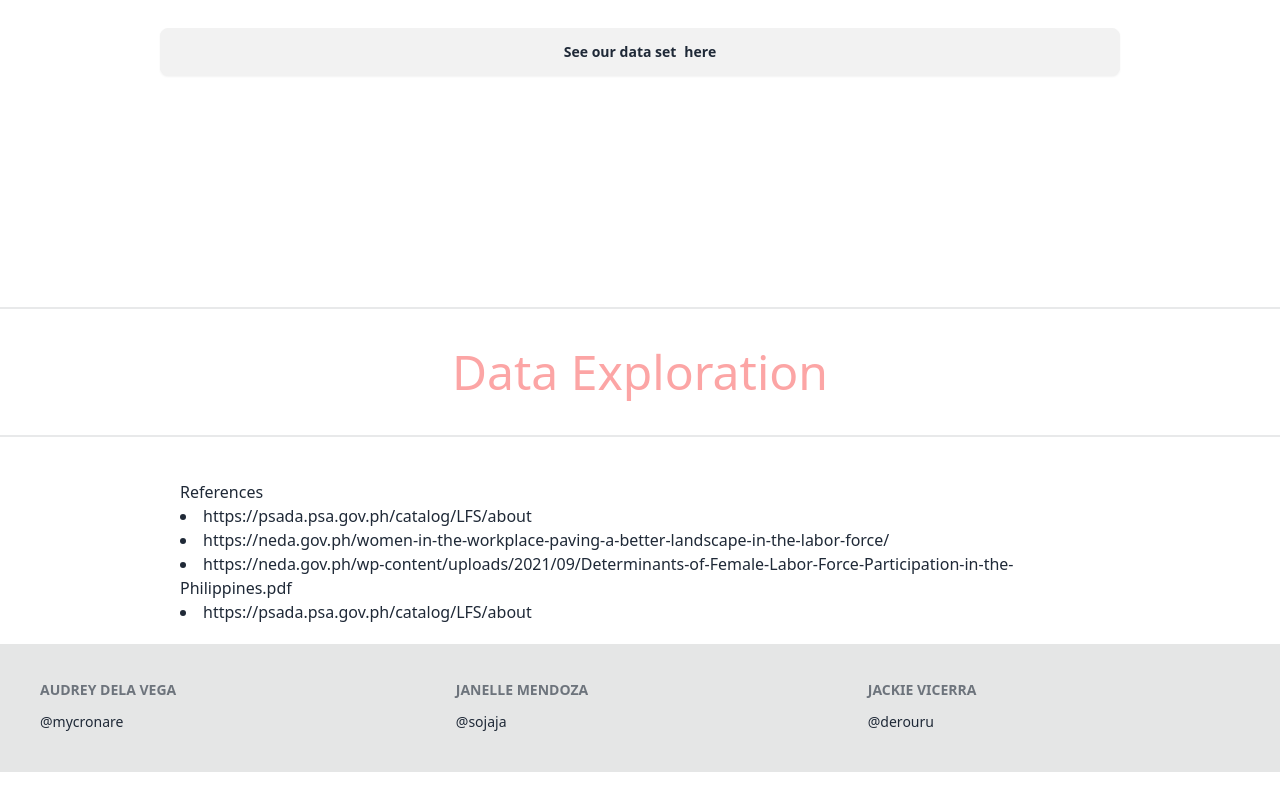
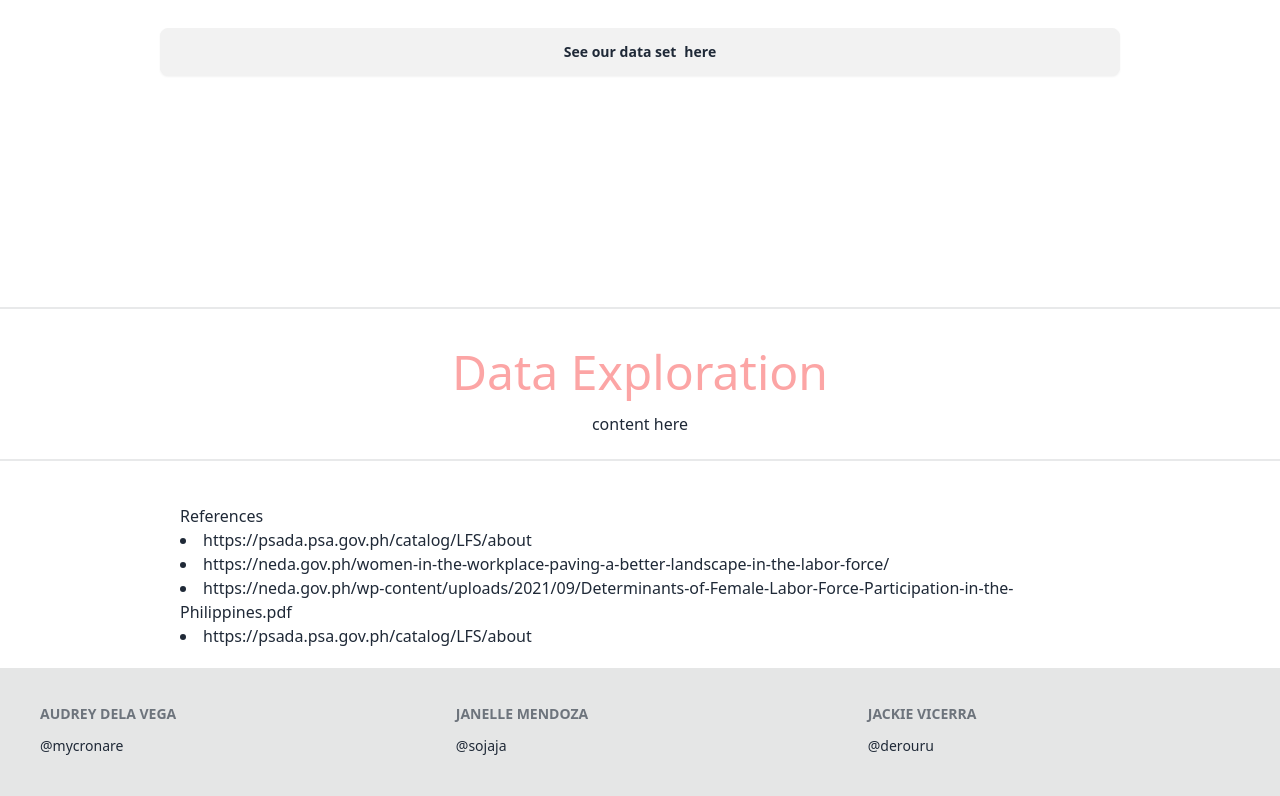
Before and after one commit to derouru/CS132-Portfolio, a SvelteKit app: page / in a window 1280 px wide. Shown: the part 2976-3772 px from the top of the page. Before the commit the page ends 3748 px from the top, so only its background shows below. Built offline with nearby package versions, Linux system fonts and the light colour scheme.

Commit message:
Update styling

```diff
--- a/src/routes/+page.svelte
+++ b/src/routes/+page.svelte
@@ -15,7 +15,7 @@
 			</ul>
 		</div>
 	</div>
-  <!-- ~ ~ ~ ~ ~ ~ ~ ~ ~ ~ ~ ~ ~ CONTENT SECTION ~ ~ ~ ~ ~ ~ ~ ~ ~ ~ ~ ~ ~ -->
+  <!-- ~ ~ ~ ~ ~ ~ ~ ~ ~ ~ ~ ~ ~ LANDING SECTION ~ ~ ~ ~ ~ ~ ~ ~ ~ ~ ~ ~ ~ -->
   <div class="hero min-h-screen bg-gradient-to-r from-red-300 from-20% via-red-300 via-30% to-red-100 to-90%">
     <div class="hero-content text-center">
       <div class="max-w-4xl">
@@ -25,7 +25,7 @@
       </div>
     </div>
   </div>
-  <!-- ~ ~ ~ ~ ~ ~ ~ ~ ~ ~ ~ ~ ~ CONTENT SECTION ~ ~ ~ ~ ~ ~ ~ ~ ~ ~ ~ ~ ~ -->
+  <!-- ~ ~ ~ ~ ~ ~ ~ ~ ~ ~ ~ ~ ~ BACKGROUND / OVERVIEW SECTION ~ ~ ~ ~ ~ ~ ~ ~ ~ ~ ~ ~ ~ -->
   <div class="flex flex-col items-center justify-center h-3/4 w-3/4 mx-auto mt-6">
     <h1 class="text-5xl py-4 font-medium text-center">The fight for gender equality and women empowerment is <span class="text-red-300">long and arduous</span></h1>
     <span> In the Philippines, the patriarchal mindset is glaringly apparent, with the stigmatization of gender roles leaving women less likely to take on more domestic, familial duties, in favor of hanging the more productive work to males.
@@ -37,7 +37,7 @@
       From the 2023 Labor Force Survey, there is a 21.3% gap in labor participation status between men and women.</p>
   </div>
   <div class="divider"></div>
-  <!-- ~ ~ ~ ~ ~ ~ ~ ~ ~ ~ ~ ~ ~ CONTENT SECTION ~ ~ ~ ~ ~ ~ ~ ~ ~ ~ ~ ~ ~ -->
+  <!-- ~ ~ ~ ~ ~ ~ ~ ~ ~ ~ ~ ~ ~ HYPOTHESIS SECTION ~ ~ ~ ~ ~ ~ ~ ~ ~ ~ ~ ~ ~ -->
   <div class="flex flex-col h-3/4 w-3/4 mx-auto">
     <h3 class="text-3xl py-4 font-medium text-center text-red-300">TLDR; What's the problem?</h3>
     <p>Gender bias strengthens the lack of institutionalized support for discrimination against women in the labor force.</p>
@@ -65,7 +65,7 @@
     <h3 class="text-3xl py-4 font-medium text-center">So what now?</h3>
       <p>We analyzed data from factors affecting bias in recruitment, opportunities, and participation of women in the labor force.</p>
   </div>
-  <!-- ~ ~ ~ ~ ~ ~ ~ ~ ~ ~ ~ ~ ~ CONTENT SECTION ~ ~ ~ ~ ~ ~ ~ ~ ~ ~ ~ ~ ~ -->
+  <!-- ~ ~ ~ ~ ~ ~ ~ ~ ~ ~ ~ ~ ~ DATA COLLECTION SECTION ~ ~ ~ ~ ~ ~ ~ ~ ~ ~ ~ ~ ~ -->
   <div class="divider"></div>
   <div class="flex flex-col h-screen w-3/4 mx-auto">
     <h1 class="text-5xl py-4 font-medium text-center text-red-300">Data Collection</h1>
@@ -80,12 +80,14 @@
         <p>A total of 1000 observations were collected!</p>
     <button class="btn py-4 mt-6">See our data set <a href="https://docs.google.com/spreadsheets/d/1JgijpA5MjRV2Fa3gpj7ithFEpoxXdo__7hyw2Q9ZnmM/edit?usp=sharing">here</a></button>
   </div>
-  <!-- ~ ~ ~ ~ ~ ~ ~ ~ ~ ~ ~ ~ ~ CONTENT SECTION ~ ~ ~ ~ ~ ~ ~ ~ ~ ~ ~ ~ ~ -->
+  <!-- ~ ~ ~ ~ ~ ~ ~ ~ ~ ~ ~ ~ ~ DATA EXPLORATION SECTION ~ ~ ~ ~ ~ ~ ~ ~ ~ ~ ~ ~ ~ -->
   <div class="divider"></div>
-  <div class="text-5xl py-4 font-medium text-center text-red-300">
-    Data Exploration
+  <div class="flex flex-col w-3/4 mx-auto">
+    <h1 class="text-5xl py-4 font-medium text-center text-red-300">Data Exploration</h1>
+    <!-- ADD MORE CONTENT HERE LIKE DOCUMENTATION AND GRAPHS-->
+    <p class="text-center">content here</p>
   </div>
-  <!-- ~ ~ ~ ~ ~ ~ ~ ~ ~ ~ ~ ~ ~ CONTENT SECTION ~ ~ ~ ~ ~ ~ ~ ~ ~ ~ ~ ~ ~ -->
+  <!-- ~ ~ ~ ~ ~ ~ ~ ~ ~ ~ ~ ~ ~ REFERENCES SECTION ~ ~ ~ ~ ~ ~ ~ ~ ~ ~ ~ ~ ~ -->
   <div class="divider"></div>
   <div class="flex flex-col w-3/4 mx-auto p-5">
     <h1>References</h1>
```
